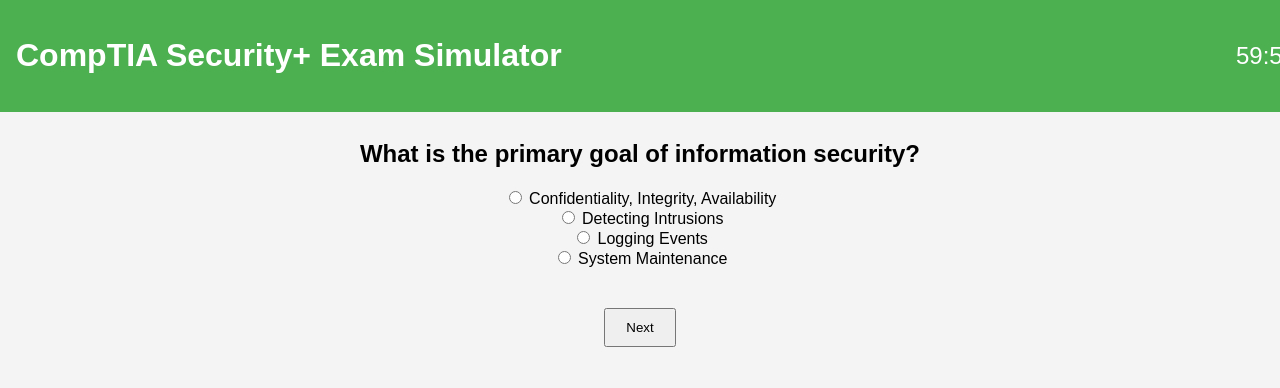
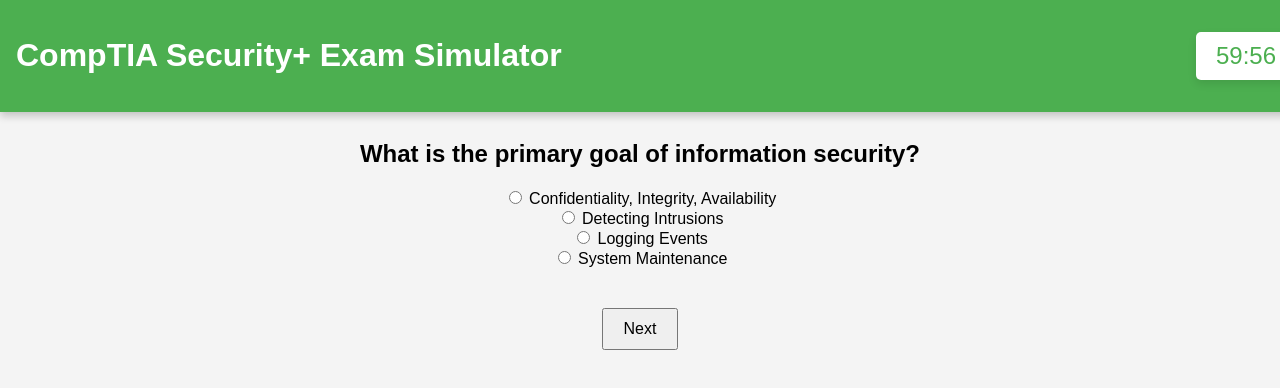
Before and after one commit to Wizard0fthedigitalage/comptiasec.github.io, a plain HTML site: page index.html in a window 1280 px wide. Drawn offline with Linux system fonts and the light colour scheme.

Commit message:
Update styless.css

```diff
--- a/styless.css
+++ b/styless.css
@@ -17,6 +17,7 @@
     display: flex;
     justify-content: space-between;
     align-items: center;
+    box-shadow: 0 4px 8px rgba(0, 0, 0, 0.2);
 }
 
 #quiz-container {
@@ -33,10 +34,16 @@
 
 button {
     padding: 10px 20px;
+    font-size: 1em;
 }
 
 #timer {
     font-size: 1.5em;
+    background-color: white;
+    color: #4CAF50;
+    padding: 10px 20px;
+    border-radius: 5px;
+    box-shadow: 0 4px 8px rgba(0, 0, 0, 0.1);
 }
 
 #result {
```
